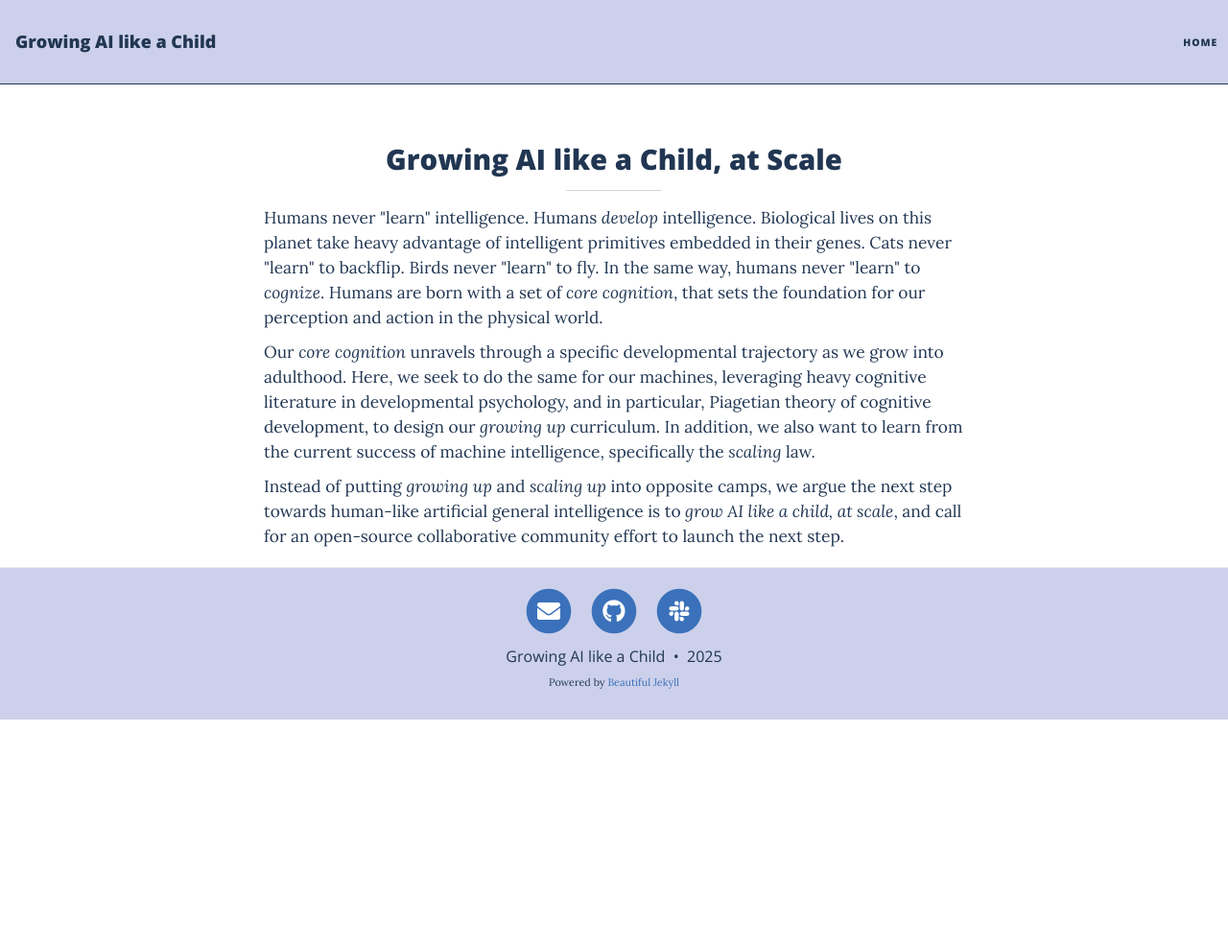
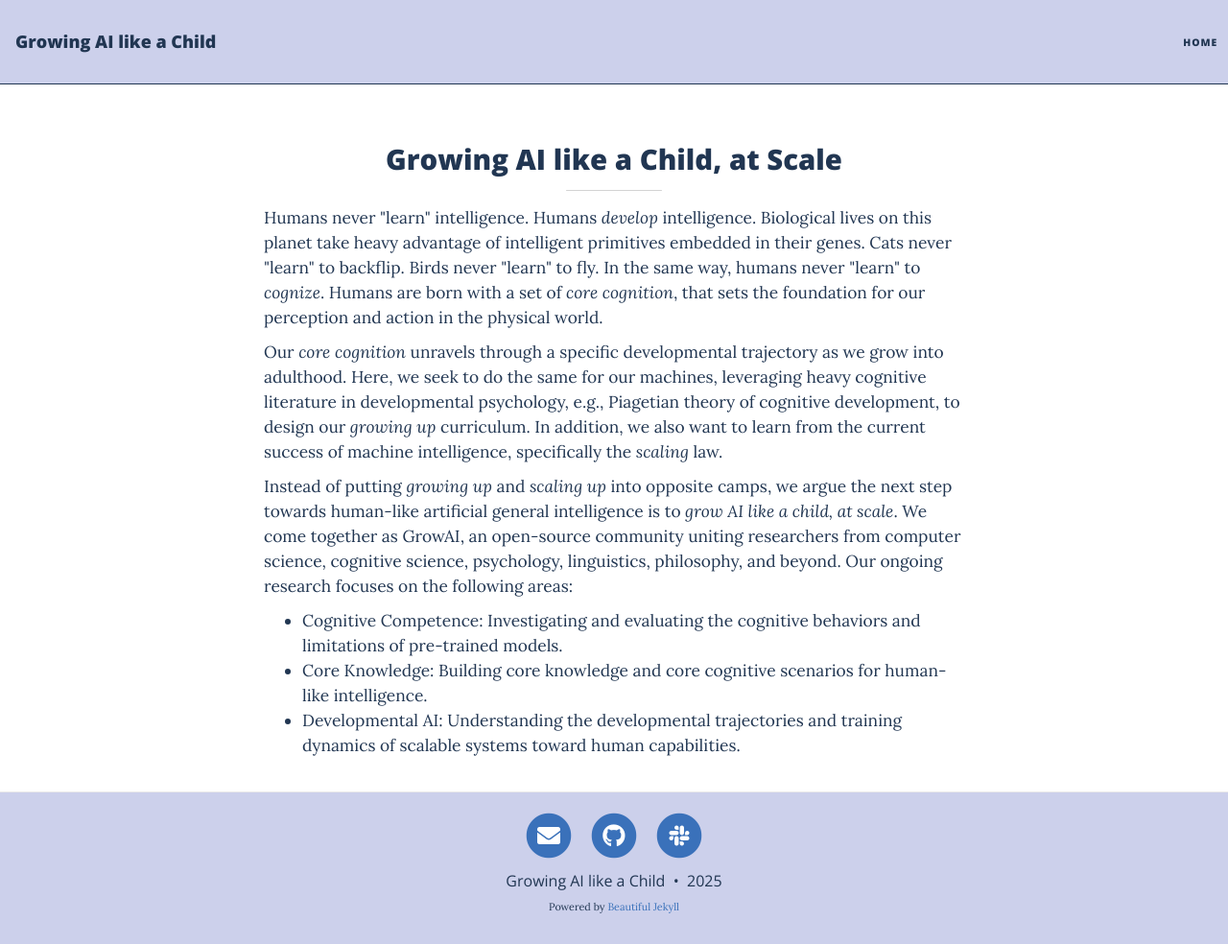
Before and after one commit to growing-ai-like-a-child/growing-ai-like-a-child.github.io, a Jekyll site: the page built from index.html, in a window 1280 px wide and 984 px high. Shown: the whole window at 96% size. Built offline with Jekyll 4.4.1, drawn with Linux system fonts in a browser that asks for light colours; nearby versions of some CDN libraries; the list of posts is cut into pages by our own code.

Commit message:
[martin-dev] update main page

```diff
--- a/index.html
+++ b/index.html
@@ -9,15 +9,45 @@ layout: home
 <hr class="small" style="border-width: 1pt; border-color: lightgray;">
 
 <div class="description" style="font-size: 13pt;">
-<p>Humans never "learn" intelligence. Humans <i>develop</i> intelligence. Biological lives on this planet take heavy advantage of intelligent primitives embedded in their genes. Cats never "learn" to backflip. Birds never "learn" to fly. In the same way, humans never "learn" to <i>cognize</i>. Humans are born with a set of <i>core cognition</i>, that sets the foundation for our perception and action in the physical world. </p>
+    <p>
+        Humans never "learn" intelligence. Humans <i>develop</i> intelligence.
+        Biological lives on this planet take heavy advantage of intelligent primitives embedded in their genes.
+        Cats never "learn" to backflip. Birds never "learn" to fly.
+        In the same way, humans never "learn" to <i>cognize</i>.
+        Humans are born with a set of <i>core cognition</i>, that sets the foundation for our perception and action in the physical world.
+    </p>
 </div>
 
 <div class="description" style="font-size: 13pt;">
-<p>Our <i>core cognition</i> unravels through a specific developmental trajectory as we grow into adulthood. Here, we seek to do the same for our machines, leveraging heavy cognitive literature in developmental psychology, and in particular, Piagetian theory of cognitive development, to design our <i>growing up</i> curriculum. In addition, we also want to learn from the current success of machine intelligence, specifically the <i>scaling</i> law.</p>
+    <p>
+        Our <i>core cognition</i> unravels through a specific developmental trajectory as we grow into adulthood.
+        Here, we seek to do the same for our machines, leveraging heavy cognitive literature in developmental psychology,
+        e.g., Piagetian theory of cognitive development, to design our <i>growing up</i> curriculum.
+        In addition, we also want to learn from the current success of machine intelligence, specifically the <i>scaling</i> law.
+    </p>
 </div>
 
 <div class="description" style="font-size: 13pt;">
-Instead of putting <i>growing up</i> and <i>scaling up</i> into opposite camps, we argue the next step towards human-like artificial general intelligence is to <i>grow AI like a child, at scale</i>, and call for an open-source collaborative community effort to launch the next step.
+    <p>
+        Instead of putting <i>growing up</i> and <i>scaling up</i> into opposite camps,
+        we argue the next step towards human-like artificial general intelligence is to <i>grow AI like a child, at scale</i>.
+        We come together as GrowAI, an open-source community uniting researchers from computer science, cognitive science, psychology, linguistics, philosophy, and beyond.
+        Our ongoing research focuses on the following areas:
+    </p>
+</div>
+
+<div class="description" style="font-size: 13pt;">
+    <ul>
+        <li>
+            Cognitive Competence: Investigating and evaluating the cognitive behaviors and limitations of pre-trained models.
+        </li>
+        <li>
+            Core Knowledge: Building core knowledge and core cognitive scenarios for human-like intelligence.
+        </li>
+        <li>
+            Developmental AI: Understanding the developmental trajectories and training dynamics of scalable systems toward human capabilities.
+        </li>
+    </ul>
 </div>
 
 <!--
```
